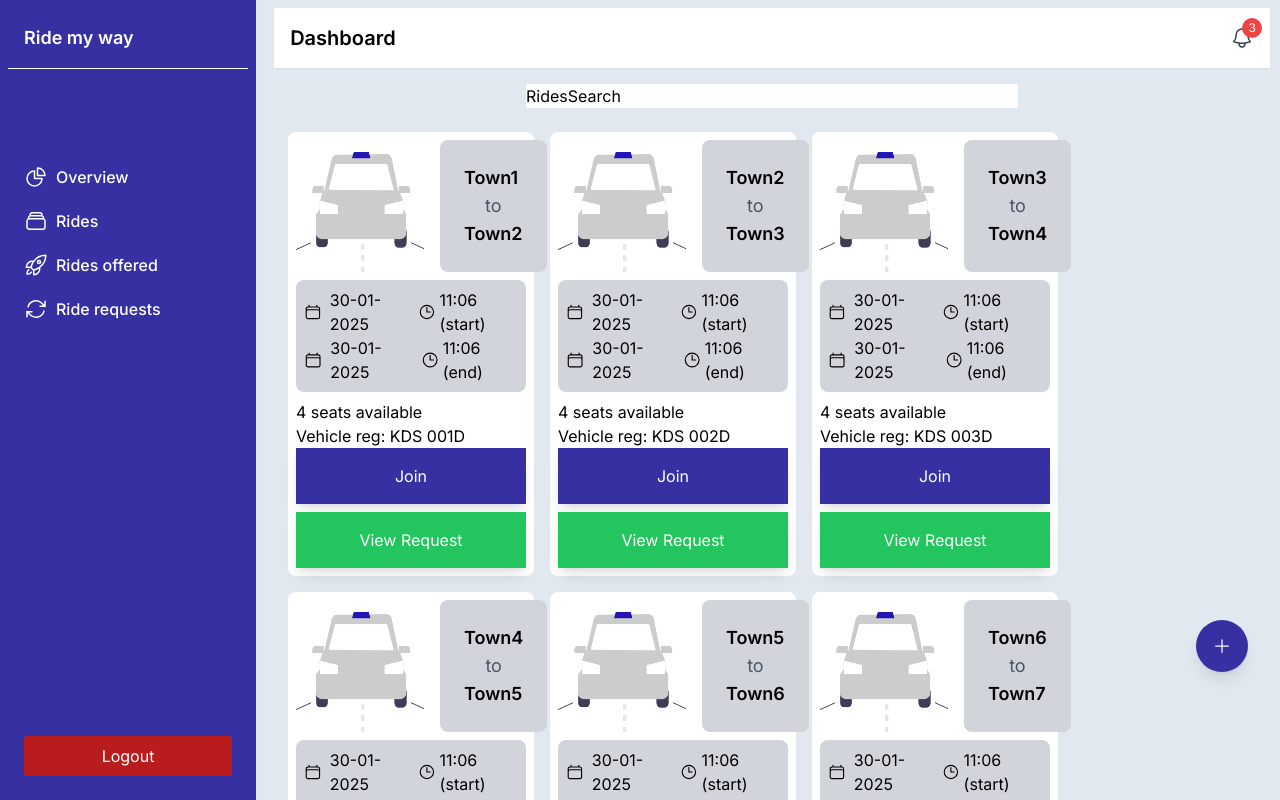
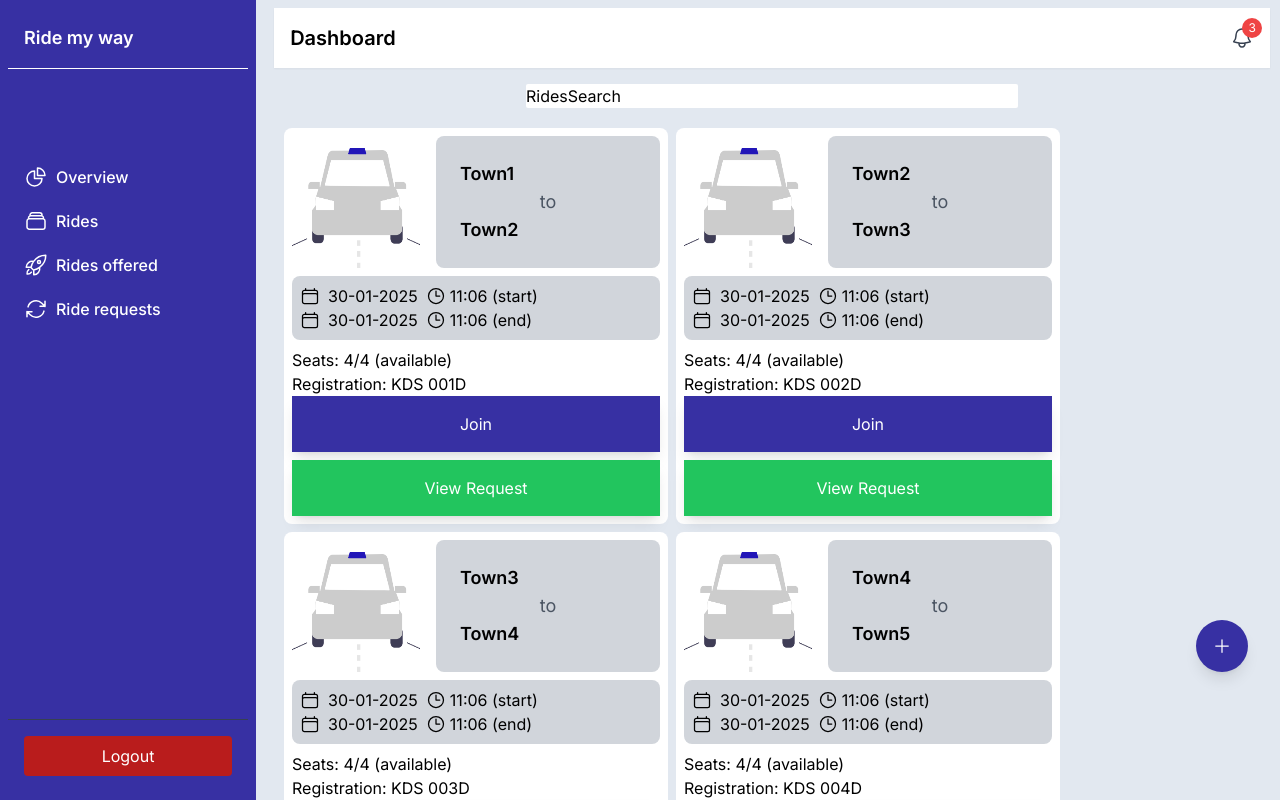
Before and after one commit to Xerrex/rmw-frontend, a Next.js app: page /dashboard/rides in a window 1280 px wide. Shown: the top 800 px of the page. Built offline with nearby package versions, Linux system fonts and the light colour scheme.

Commit message:
Fix Items placement on rides card

```diff
--- a/app/dashboard/ui/cards.tsx
+++ b/app/dashboard/ui/cards.tsx
@@ -54,10 +54,10 @@ export function RideCard({Ride}: RideCardPropType){
   const [end_date, end_time] = Ride.depart_time.split(" ");
 
   return (
-    <div className="bg-white rounded-lg p-2 m-2 w-1/4">
+    <div className="bg-white text-black rounded-lg p-2 m-1 w-96">
       <div className="flex">
         <Image src="/Car.png" alt={"car picture"} className="mr-4" width={128} height={64}/>
-        <div className="flex flex-col p-6 bg-gray-300 rounded-lg">
+        <div className="flex grow flex-col p-6 bg-gray-300 rounded-lg">
           <p className="text-lg font-semibold">{Ride.town_starting}</p>
           <p className="mx-auto text-lg text-gray-600">to</p>
           <p className="text-lg font-semibold">{Ride.town_ending}</p>
@@ -81,8 +81,8 @@ export function RideCard({Ride}: RideCardPropType){
       </div>
 
       <div className="flex flex-col mt-2">
-        <p>{Ride.seats} seats available</p>
-        <p>Vehicle reg: {Ride.vehicle_plate}</p>
+        <p>Seats: {Ride.seats}/{Ride.seats} (available)</p>
+        <p>Registration: {Ride.vehicle_plate}</p>
       </div>
 
       <div className="flex flex-col space-y-2">
```
